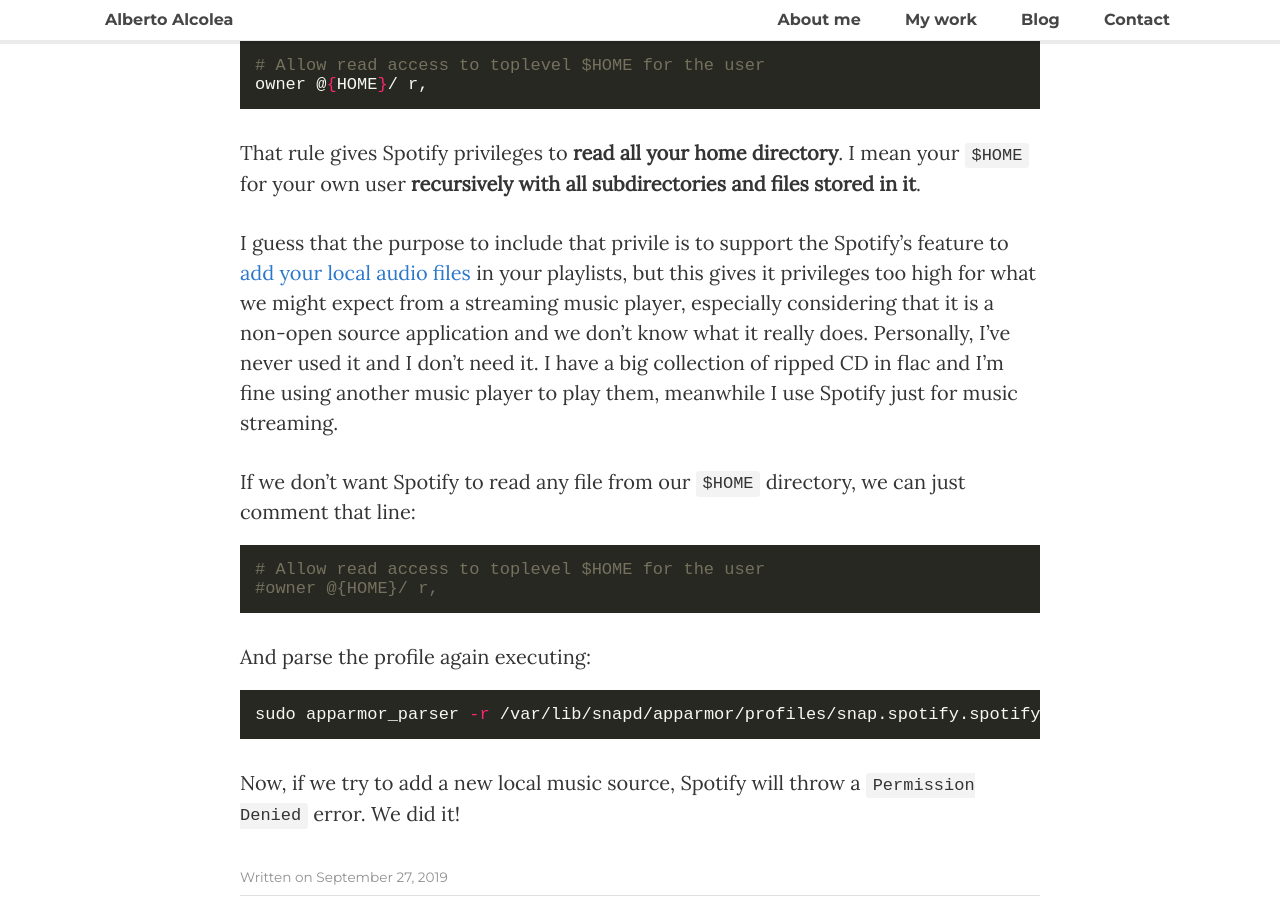
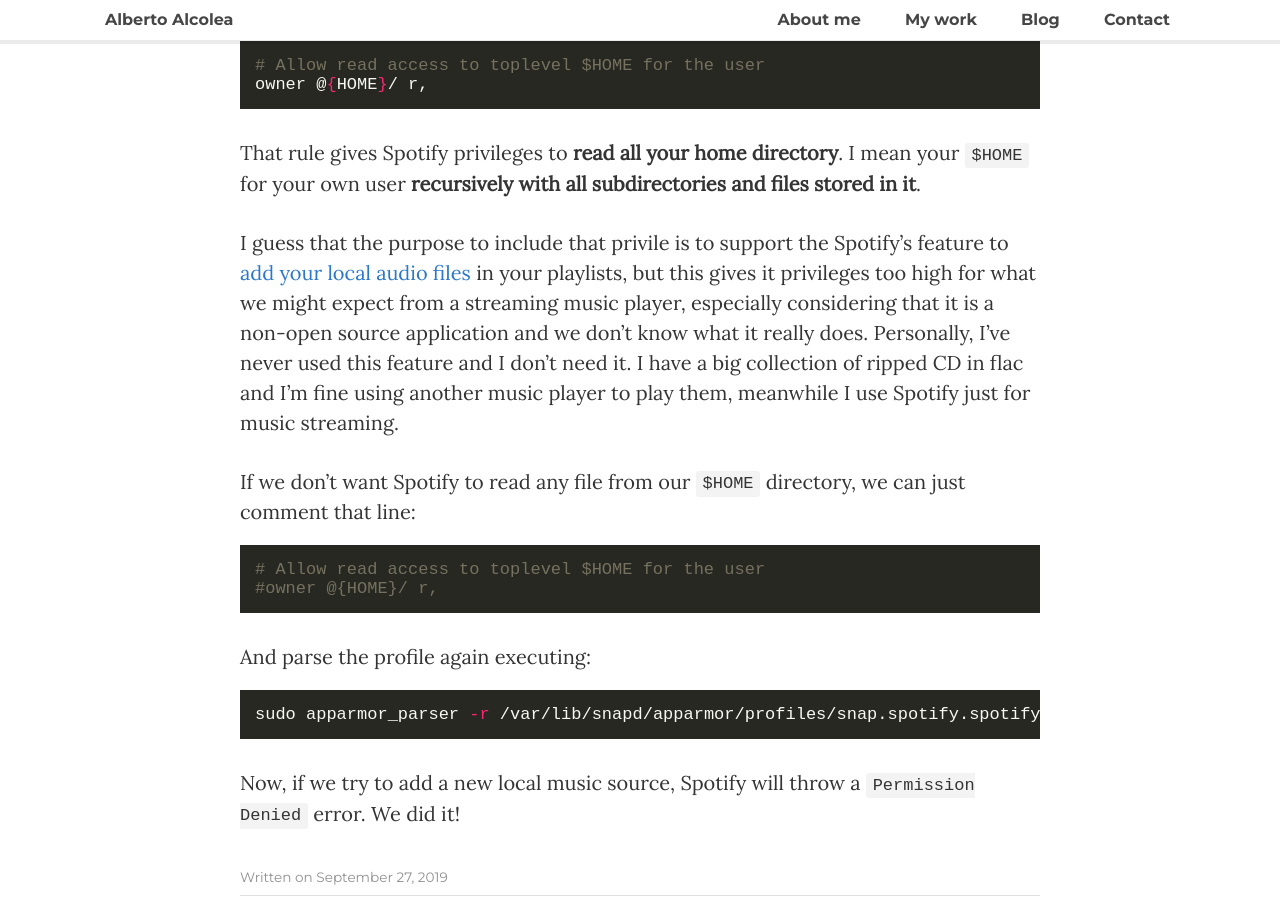
Before and after one commit to albertoalcolea/albertoalcolea.github.io, a Jekyll site: the page built from _posts/2019-09-27-securizing-spotify-snap.md, in a window 1280 px wide and 900 px high, scrolled down 1099 px. Built offline with Jekyll 4.4.1, drawn with Linux system fonts in a browser that asks for light colours; nearby versions of some CDN libraries; comment, search, counter and statistics services are not loaded.

Commit message:
Fixed some typos

```diff
--- a/_posts/2019-09-27-securizing-spotify-snap.md
+++ b/_posts/2019-09-27-securizing-spotify-snap.md
@@ -27,7 +27,7 @@
 
 That rule gives Spotify privileges to **read all your home directory**. I mean your `$HOME` for your own user **recursively with all subdirectories and files stored in it**.
 
-I guess that the purpose to include that privile is to support the Spotify's feature to [add your local audio files](https://support.spotify.com/us/using_spotify/features/listen-to-local-files/) in your playlists, but this gives it privileges too high for what we might expect from a streaming music player, especially considering that it is a non-open source application and we don't know what it really does. Personally, I've never used it and I don't need it. I have a big collection of ripped CD in flac and I'm fine using another music player to play them, meanwhile I use Spotify just for music streaming.
+I guess that the purpose to include that privile is to support the Spotify's feature to [add your local audio files](https://support.spotify.com/us/using_spotify/features/listen-to-local-files/) in your playlists, but this gives it privileges too high for what we might expect from a streaming music player, especially considering that it is a non-open source application and we don't know what it really does. Personally, I've never used this feature and I don't need it. I have a big collection of ripped CD in flac and I'm fine using another music player to play them, meanwhile I use Spotify just for music streaming.
 
 If we don't want Spotify to read any file from our `$HOME` directory, we can just comment that line:
 
```
